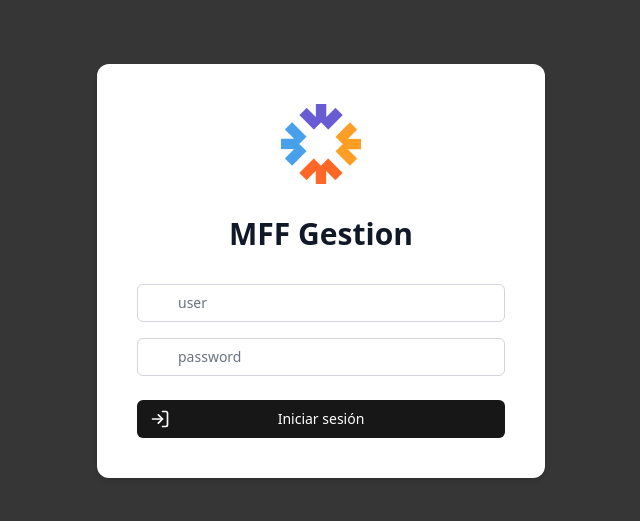
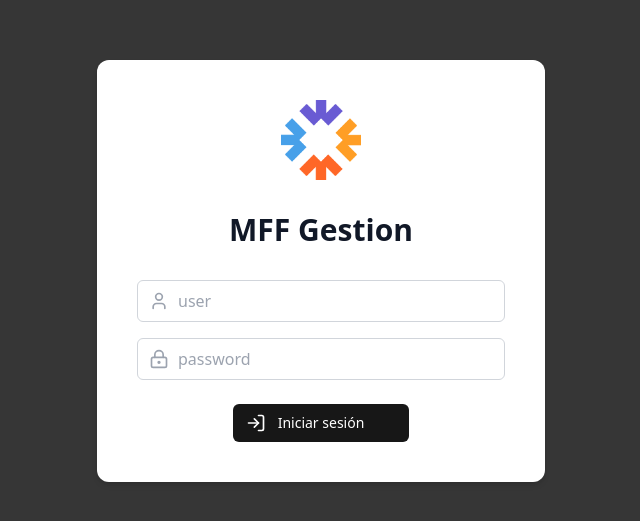
Before and after one commit to roy2995/MFF-dashboard, a React (Vite) app: page / in a window 1280 px wide. Shown: the part 129-650 px from the top of the page, without its empty margins (319-959 px from the left). Built offline with nearby package versions, Linux system fonts and the light colour scheme.

Commit message:
login Done

```diff
--- a/src/pages/Login.jsx
+++ b/src/pages/Login.jsx
@@ -19,9 +19,9 @@ function LoginForm() {
                     <img src={Logo} alt="logo" className="w-20 h-20 shadow-m" />
                 </div>
                 <h1 className="text-3xl font-extrabold text-center text-gray-900">MFF Gestion</h1>
-                <form className="mt-8 space-y-6" onSubmit={handleSubmit}>
-                    <div className="space-y-4">
-                        <div className="relative">
+                <form className="mt-8 flex flex-col items-center space-y-6" onSubmit={handleSubmit}>
+                    <div className="space-y-4 w-full max-w-sm flex flex-col items-center">
+                        <div className="relative w-full">
                             <label className="sr-only">UserName</label>
                             <User className="absolute top-1/2 left-3 transform -translate-y-1/2 text-gray-400" size={20} />
                             <input
@@ -30,13 +30,13 @@ function LoginForm() {
                                 type="text"
                                 autoComplete="username"
                                 required
-                                className="pl-10 appearance-none rounded-md relative block w-full px-3 py-2 border border-gray-300 placeholder-gray-500 text-gray-900 focus:outline-none focus:ring-primary focus:border-primary focus:z-10 sm:text-sm"
+                                className="pl-10 w-full border border-gray-300 rounded-md p-2"
                                 placeholder="user"
                                 value={username}
                                 onChange={(e) => setUsername(e.target.value)}
                             />
                         </div>
-                        <div className="relative">
+                        <div className="relative w-full">
                             <label htmlFor="password" className="sr-only">Contraseña</label>
                             <LockKeyhole className="absolute top-1/2 left-3 transform -translate-y-1/2 text-gray-400" size={20} />
                             <input
@@ -45,7 +45,7 @@ function LoginForm() {
                                 type="password"
                                 autoComplete="current-password"
                                 required
-                                className="pl-10 appearance-none rounded-md relative block w-full px-3 py-2 border border-gray-300 placeholder-gray-500 text-gray-900 focus:outline-none focus:ring-primary focus:border-primary focus:z-10 sm:text-sm"
+                                className="pl-10 w-full border border-gray-300 rounded-md p-2"
                                 placeholder="password"
                                 value={password}
                                 onChange={(e) => setPassword(e.target.value)}
@@ -55,7 +55,7 @@ function LoginForm() {
                     <div>
                         <button
                             type="submit"
-                            className="group relative w-full flex justify-center py-2 px-4 border border-transparent text-sm font-medium rounded-md text-white bg-primary hover:bg-primary-dark focus:outline-none focus:ring-2 focus:ring-offset-2 focus:ring-primary"
+                            className="group relative w-44 max-w-sm flex justify-center py-2 px-4 border border-transparent text-sm font-medium rounded-md text-white bg-primary hover:bg-primary-dark focus:outline-none focus:ring-2 focus:ring-offset-2 focus:ring-primary"
                         >
                             <span className="absolute left-0 inset-y-0 flex items-center pl-3">
                                 <LogIn className="h-5 w-5 text-primary-dark group-hover:text-primary-light" aria-hidden="true" />
```
